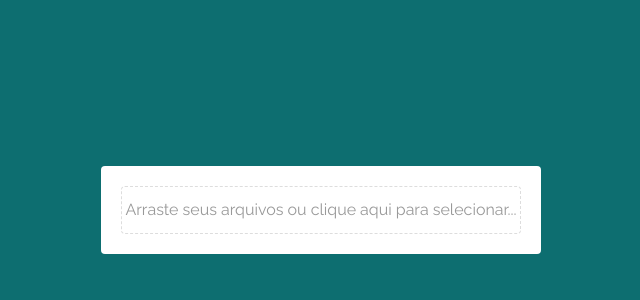
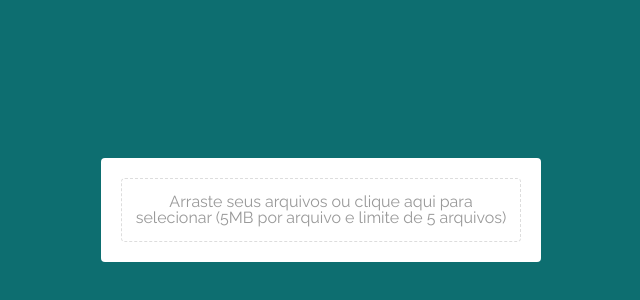
Before and after one commit to lguilhermefl/memed-front-end, a React (Create React App) app: page / in a window 1280 px wide. Shown: the part 190-490 px from the top of the page, without its empty margins (319-959 px from the left). Built offline with nearby package versions, Linux system fonts and the light colour scheme; no server answers; a web font is replaced by a local one.

Commit message:
refactor: change message shown in input upload

```diff
--- a/src/components/Upload.js
+++ b/src/components/Upload.js
@@ -7,16 +7,27 @@ export default class Upload extends Component {
     if (!isDragActive) {
       return (
         <UploadMessage>
-          Arraste seus arquivos ou clique aqui para selecionar...
+          <span>
+            Arraste seus arquivos ou clique aqui para selecionar (5MB por
+            arquivo e limite de 5 arquivos)
+          </span>
         </UploadMessage>
       );
     }
 
     if (isDragReject) {
-      return <UploadMessage type="error">Arquivo não suportado</UploadMessage>;
+      return (
+        <UploadMessage type="error">
+          <span>Arquivo não suportado</span>
+        </UploadMessage>
+      );
     }
 
-    return <UploadMessage type="success">Solte os arquivos aqui</UploadMessage>;
+    return (
+      <UploadMessage type="success">
+        <span>Solte os arquivos aqui</span>
+      </UploadMessage>
+    );
   };
 
   render() {
@@ -67,10 +78,11 @@ const messageColors = {
   success: "#78e5d5",
 };
 
-const UploadMessage = styled.p`
+const UploadMessage = styled.div`
   display: flex;
   color: ${(props) => messageColors[props.type || "default"]};
   justify-content: center;
   align-items: center;
-  padding: 15px 0;
+  text-align: center;
+  padding: 15px 10px;
 `;
```
